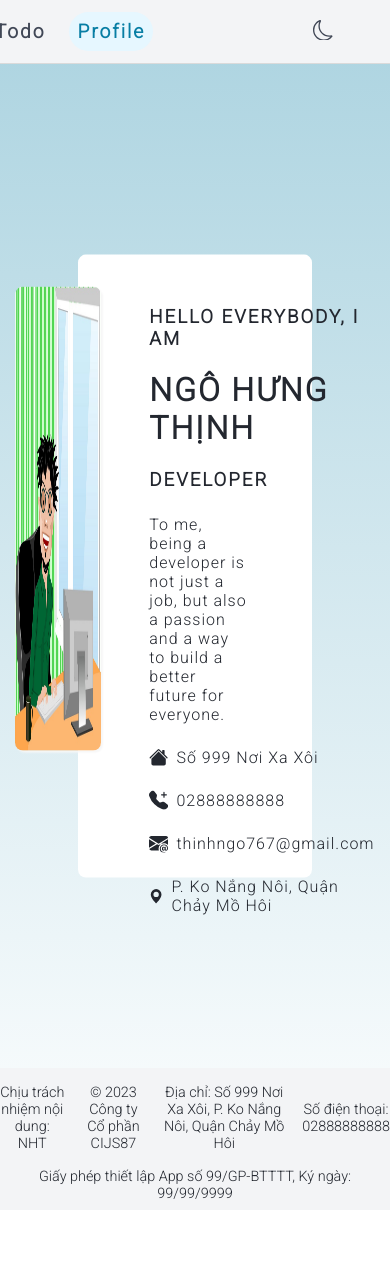
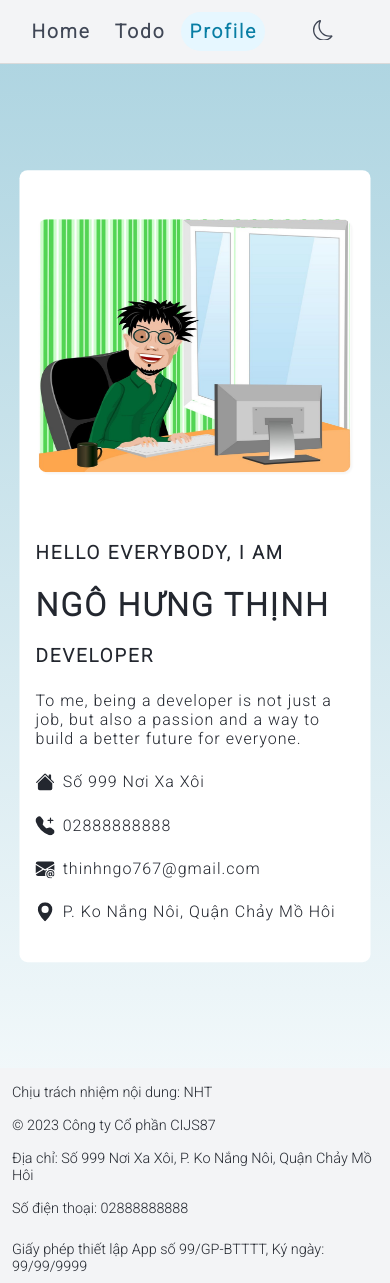
Before and after one commit to ThinhNgo767/ci87, a React (Create React App) app: page /profile in a window 390 px wide. Before the commit the page ends 1210 px from the top, so only its background shows below. Built offline with nearby package versions, Linux system fonts and the light colour scheme.

Commit message:
update filter todo

```diff
--- a/src/App.css
+++ b/src/App.css
@@ -20,11 +20,14 @@ button {
   background: #087ea4;
   color: #ffffff;
   border: none;
-  transition: all 0.3s;
+  transition: all 0.2s;
   cursor: pointer;
 }
 button:active {
   transform: translateY(3px);
+}
+button:hover {
+  transform: translateY(1px);
 }
 h1,h3 {
   text-transform: uppercase;
--- a/src/component/Footer/index.js
+++ b/src/component/Footer/index.js
@@ -16,7 +16,10 @@ const Footer = () => {
         <p>Địa chỉ: Số 999 Nơi Xa Xôi, P. Ko Nắng Nôi, Quận Chảy Mồ Hôi</p>
         <p>Số điện thoại: 02888888888</p>
       </div>
+      <div className="footer_text">
       <p>Giấy phép thiết lập App số 99/GP-BTTTT, Ký ngày: 99/99/9999</p>
+      </div>
+
     </div>
   );
 };
--- a/src/component/Footer/style.css
+++ b/src/component/Footer/style.css
@@ -1,15 +1,14 @@
-.footer{
+.footer {
   width: 100%;
   text-align: center;
 }
-.footer p{
+.footer p {
   font-size: 0.9rem;
   margin: 0.25rem 0;
   padding: 0.25rem 0;
-
 }
 
-.footer_text{
+.footer_text {
   display: flex;
   justify-content: center;
   align-items: center;
@@ -17,12 +16,24 @@ text-align: center;
   margin-top: 0.5rem;
 }
 
-.footer_bg-light{
+.footer_bg-light {
   background-color: #f3f4f6;
-    color: #23272F;
+  color: #23272f;
 }
-
-  .footer_bg-dark{
+.footer_bg-dark {
   background-color: #374151;
   color: #f3f4f6;
 }
+@media only screen and (max-width: 480px) {
+  .footer_text {
+    flex-direction: column;
+    justify-content: flex-start;
+    align-items: flex-start;
+    margin-left: 0.25rem;
+    gap: 0;
+    padding-left: 0.5rem;
+  }
+  .footer {
+    text-align: start;
+  }
+}
--- a/src/component/Header/style.css
+++ b/src/component/Header/style.css
@@ -72,3 +72,11 @@ button.light--theme {
   border-bottom: 1px solid #dadada;
   top: -4rem;
 }
+@media only screen and (max-width: 480px) {
+   .header{
+    gap: 3rem;
+   }
+   .header ul{
+    gap:0.5rem
+   }
+}
--- a/src/pages/Home/style.css
+++ b/src/pages/Home/style.css
@@ -38,3 +38,14 @@
 
 .home-light .home_intro-light{color: #23272F;}
 .home-dark .home_intro-dark{color: #F6F7F9;}
+
+@media only screen and (max-width: 480px) {
+    .home .home_intro{
+        width: 80vw;
+    font-size: 1.2rem;
+    }
+    .home .home_title{
+        font-size: 2.5rem;
+    width: 60vw;
+    }
+}
--- a/src/pages/Profile/component/Information/style.css
+++ b/src/pages/Profile/component/Information/style.css
@@ -59,3 +59,23 @@
 .description-width {
   width: 25vw;
 }
+@media only screen and (max-width: 480px) {
+  .information{
+    flex-direction: column;
+    width: 90vw;
+    height: 90vh;
+  }
+  .info_image {
+    width: 80vw;
+    height: 30vh;
+    margin-top: 5rem;
+    margin-left: 1.2rem;
+  }
+  .info_user{
+    padding-left: 1rem;
+    padding-bottom: 5rem;
+  }
+  .description-width{
+    width: 80vw;
+  }
+}
--- a/src/pages/Todo/component/TodoHeader/index.js
+++ b/src/pages/Todo/component/TodoHeader/index.js
@@ -1,8 +1,8 @@
 import { useContext } from "react";
-import { BsPlusCircleFill } from "react-icons/bs";
+import { BsPlusCircleFill ,BsCaretUpFill,
+  BsCaretDownFill,} from "react-icons/bs";
 
 import ThemeContext from "../../../../contexts/ThemeContext";
-
 import "./style.css";
 
 const TodoHeader = ({
@@ -55,10 +55,10 @@ const TodoHeader = ({
               readOnly
             />
             <button onClick={increase}>
-              <i className="fa-solid fa-caret-up color--while"></i>
+              <BsCaretUpFill className="header_increase-button"/>
             </button>
             <button onClick={decrease}>
-              <i className="fa-solid fa-caret-down color--while"></i>
+              < BsCaretDownFill className="header_decrease-button"/>
             </button>
           </div>
           <div className="add__taks-button">
--- a/src/pages/Todo/component/TodoHeader/style.css
+++ b/src/pages/Todo/component/TodoHeader/style.css
@@ -39,8 +39,8 @@
   border: none;
 }
 .header_addtask-button .button_add_task {
-  width: 8rem;
-  height: 2.4rem;
+  width: 100%;
+  height: 3rem;
   display: flex;
   justify-content: center;
   align-items: center;
@@ -63,7 +63,7 @@
   outline: 1px solid #e2e3e9;
 }
 .todo-header_add-taks--dark .cancel_todo-dark {
-  background-color: #23272f;
+  background-color: #252932;
   color: #f6f7f9;
   outline: 1px solid #404756;
 }
@@ -100,3 +100,12 @@
   font-size: 1rem;
   color: #f8f9fa;
 }
+.header_addtask-button .button_add_task:hover {
+  transform: translateY(1px);
+  opacity: 0.9;
+  background-color: #149eca;
+}
+.new__taks .header_increase-button,
+.new__taks .header_decrease-button {
+  font-size: 1.2rem;
+}
--- a/src/pages/Todo/component/TodoItem/style.css
+++ b/src/pages/Todo/component/TodoItem/style.css
@@ -3,10 +3,12 @@
   margin: 0.8rem 0;
   padding: 0.5rem;
   border-radius: 5px;
+  outline: 1px solid #999999;
 }
 .todo__task--light {
   background-color: #f3f4f6;
   box-shadow: 2px 2px 2px #999999;
+
 }
 .todo__task p {
   font-size: 1rem;
@@ -19,7 +21,8 @@
 }
 .todo__task--dark {
   background-color: #444b59;
-  box-shadow: 0px 1px 3px #f0f1f4;
+  box-shadow: 2px 1px 5px #f0f1f4;
+
 }
 .todo__task label {
   font-size: 1.3rem;
@@ -102,7 +105,7 @@
 
 .todo__task--dark .todo-item_cancel--dark,
 .todo__task--dark .todo-item_delete--dark {
-  background-color: #23272f;
+  background-color: #252932;
   color: #f6f7f9;
   outline: 1px solid #404756;
 }
--- a/src/pages/Todo/component/TodoList/index.js
+++ b/src/pages/Todo/component/TodoList/index.js
@@ -2,16 +2,19 @@ import TodoItem from "../TodoItem";
 import "./style.css";
 import ThemeContext from "../../../../contexts/ThemeContext";
 
-import {useContext } from "react";
+import { useContext } from "react";
 
 const TodoList = ({
-  dataTodos,
   todoCompleted,
   handleDeleteTodo,
-  filterTodos,
+  filterTodos,filter,
   setFilter,
 }) => {
   const { theme } = useContext(ThemeContext);
+
+  const handleChecked = (e) => {
+    setFilter(e.target.value);
+  };
 
   const classTodoList =
     theme === "light"
@@ -29,8 +32,8 @@ const TodoList = ({
             name="checktask"
             value="All"
             id="all"
-            onChange={(e)=>setFilter(e.target.value)}
-
+            checked={filter === "All"}
+            onChange={handleChecked}
           />
           All
         </label>
@@ -40,8 +43,8 @@ const TodoList = ({
             name="checktask"
             value="Active"
             id="active"
-            onChange={(e)=>setFilter(e.target.value)}
-
+            checked={filter === "Active"}
+            onChange={handleChecked}
           />
           Active
         </label>
@@ -51,8 +54,8 @@ const TodoList = ({
             name="checktask"
             value="Completed"
             id="completed"
-            onChange={(e)=>setFilter(e.target.value)}
-
+            checked={filter === "Completed"}
+            onChange={handleChecked}
           />
           Completed
         </label>
--- a/src/pages/Todo/component/TodoList/style.css
+++ b/src/pages/Todo/component/TodoList/style.css
@@ -16,6 +16,7 @@
   margin-bottom: 1.5rem;
   padding: 0.5rem 0;
   border-radius: 5px;
+  outline: 1px solid #999999;
 }
 .todo_list--light .style--light {
   box-shadow: 2px 2px 2px #999999;
--- a/src/pages/Todo/index.js
+++ b/src/pages/Todo/index.js
@@ -86,7 +86,9 @@ const Todo = () => {
         todoCompleted={handleCheckboxChange}
         handleDeleteTodo={handleDeleteTodo}
         filterTodos={filterTodos}
+        filter={filter}
         setFilter={setFilter}
+
       />
       <TodoFooter dataTodos={todos} filter={filter} />
     </div>
```
Lines whose indentation alone changed are shown as unchanged.
